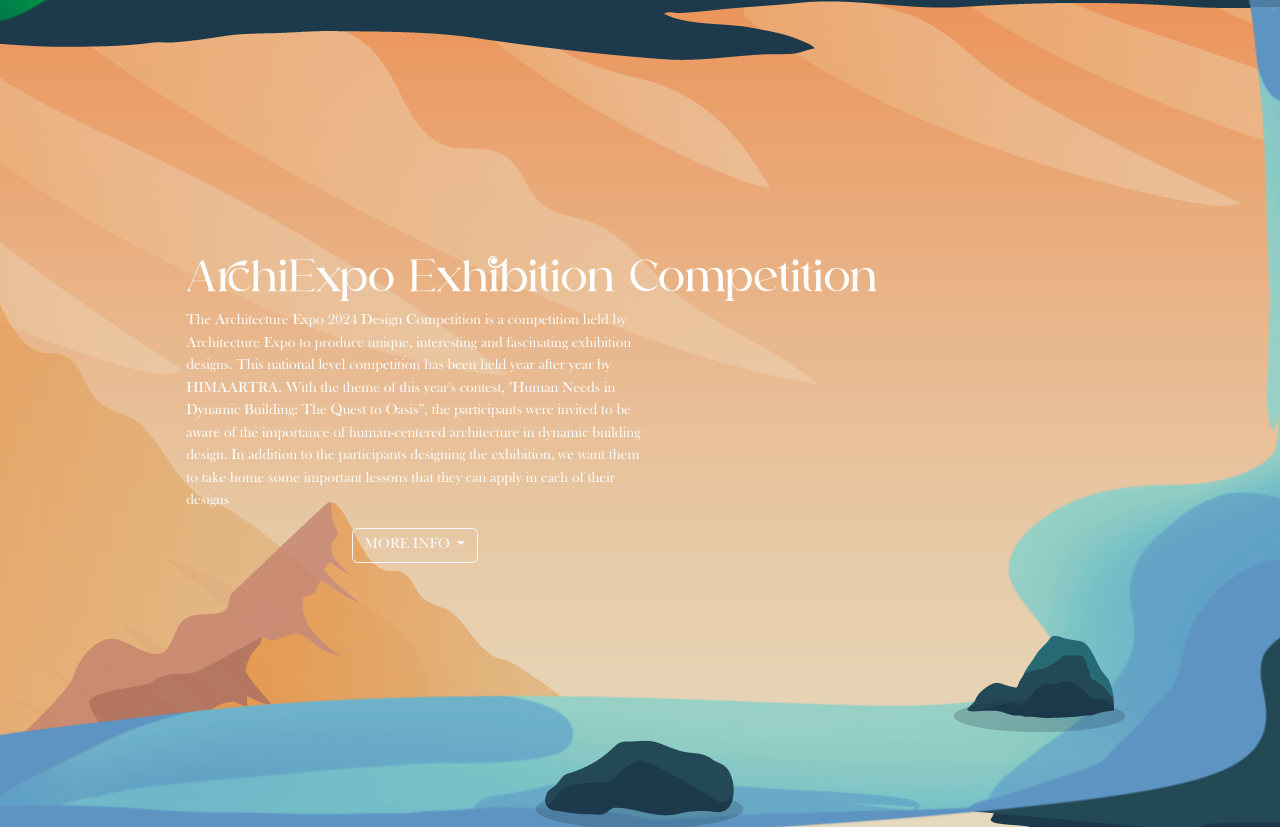
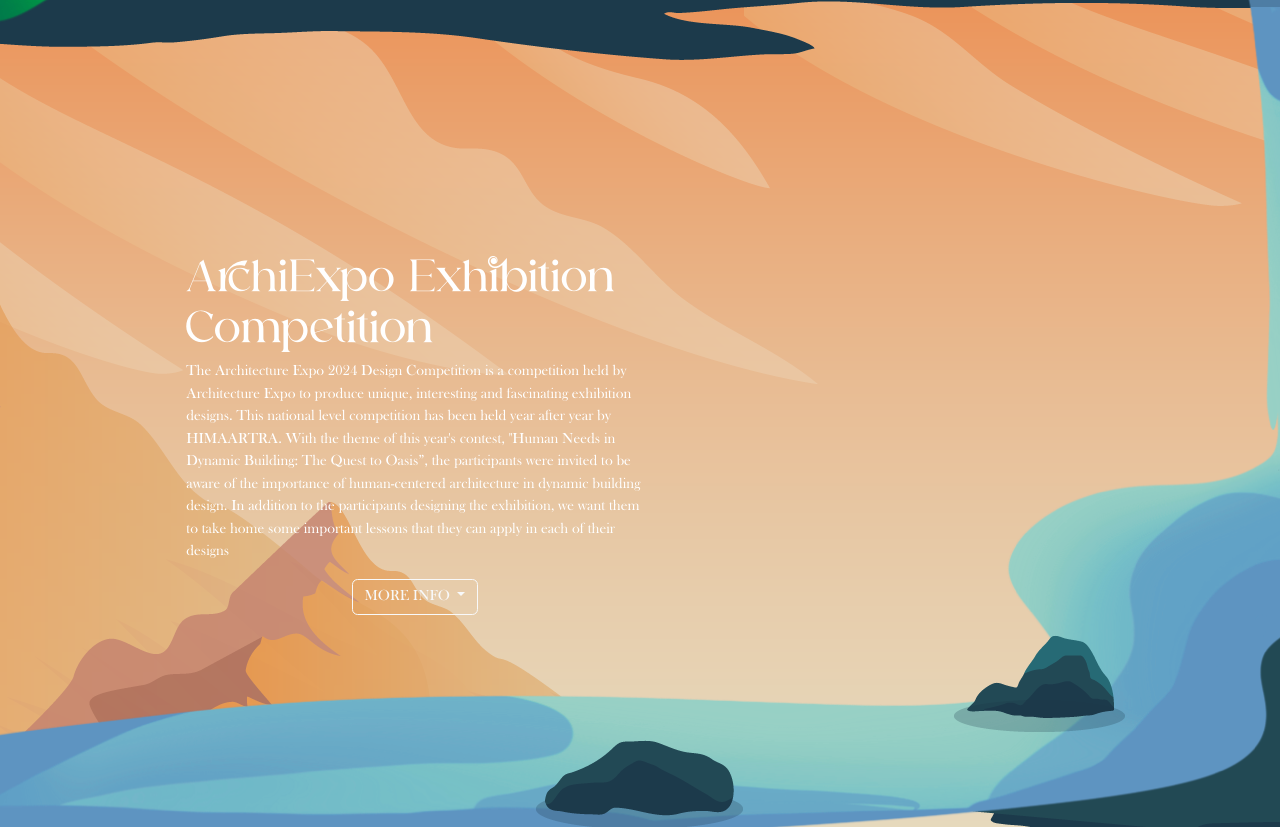
Before and after one commit to IT-ArchiExpo-2024/AE24, a PHP site: page /test.php in a window 1280 px wide. Shown: the part 2498-3325 px from the top of the page. Run offline with PHP 8.4, Linux system fonts and the light colour scheme; some web fonts are replaced.

Commit message:
nengahin maskot, br expo

```diff
--- a/test.php
+++ b/test.php
@@ -86,7 +86,7 @@
             background-image: url("assets/bg/AE_Maskot.png");
             min-height: 829px;
             background-position: top;
-            text-align: end;
+            text-align: center;
 
 
         }
@@ -444,7 +444,9 @@
         <div class="row d-flex align-items-center justify-content-start w-75 mx-auto">
             <div class="col-12 d-flex align-items-center justify-content-start text-start ms-3">
                 <h1 class="desc">
-                    <span class="subJudul tw">ArchiExpo Exhibition Competition</span>
+                    <span class="subJudul tw">ArchiExpo Exhibition</span>
+                    <br>
+                    <span class="subJudul tw">Competition</span>
                 </h1>
             </div>
 
```
